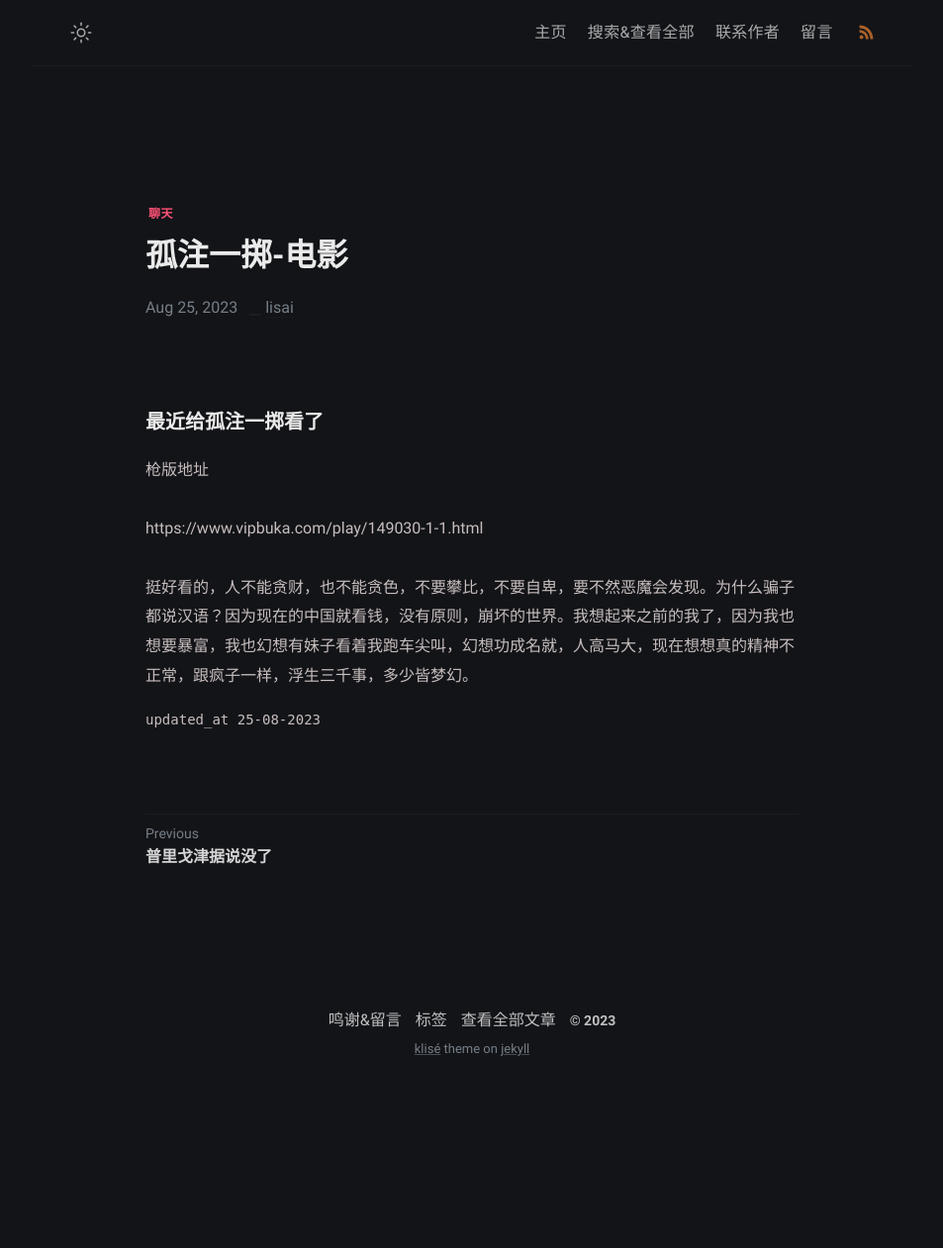
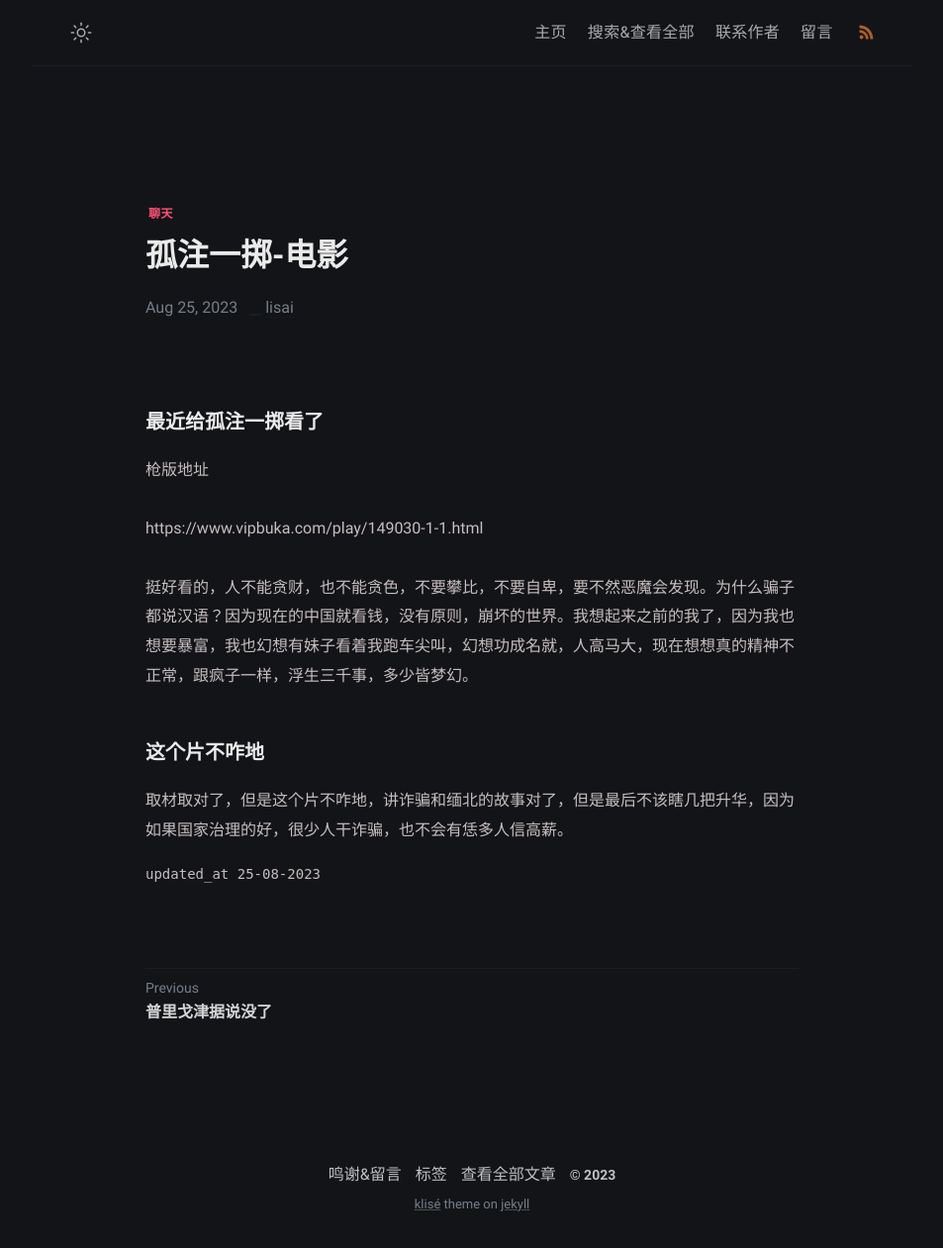
Before and after one commit to hello-lisai/hello-lisai-blog, a Jekyll site: the page built from _posts/230825/2023-8-25-230825.md, in a window 1280 px wide. Shown: the whole page at 99% size, without its empty margins (163-1116 px from the left). Built offline with Jekyll 4.4.1, drawn with Linux system fonts in a browser that asks for light colours; some web fonts are replaced; before the commit the page ends 1104 px from its top, so only the background shows below that.

Commit message:
Update 2023-8-25-230825.md

```diff
--- a/_posts/230825/2023-8-25-230825.md
+++ b/_posts/230825/2023-8-25-230825.md
@@ -12,3 +12,6 @@ description: All the services are free, a source code this site placed on github
 https://www.vipbuka.com/play/149030-1-1.html
 
 挺好看的，人不能贪财，也不能贪色，不要攀比，不要自卑，要不然恶魔会发现。为什么骗子都说汉语？因为现在的中国就看钱，没有原则，崩坏的世界。我想起来之前的我了，因为我也想要暴富，我也幻想有妹子看着我跑车尖叫，幻想功成名就，人高马大，现在想想真的精神不正常，跟疯子一样，浮生三千事，多少皆梦幻。
+####  这个片不咋地
+
+取材取对了，但是这个片不咋地，讲诈骗和缅北的故事对了，但是最后不该瞎几把升华，因为如果国家治理的好，很少人干诈骗，也不会有恁多人信高薪。
```
